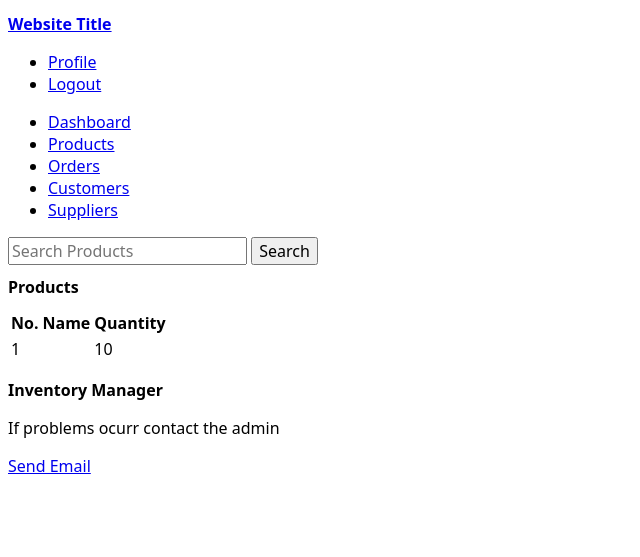
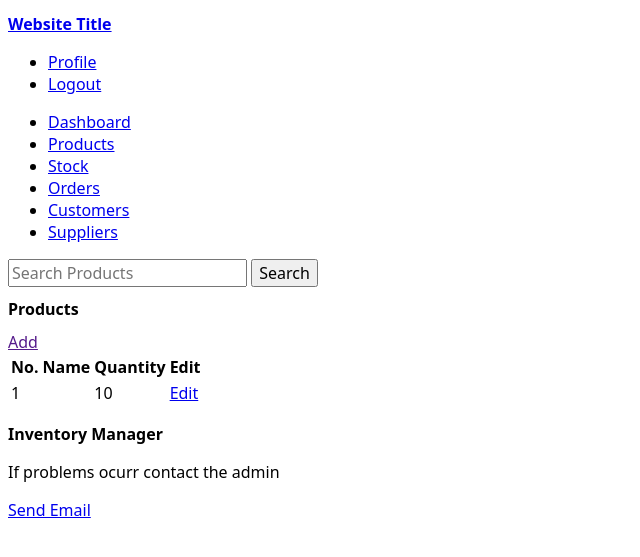
Before and after one commit to smoke1235/Inventory-Managemant-System, a PHP site: page /products.php in a window 1280 px wide. Shown: the top 557 px of the page, without its empty margins (0-640 px from the left). Run offline with PHP 8.4, Linux system fonts and the light colour scheme; the visitor is signed in with stand-in values (Sample User, id 1); tables that the repository leaves empty or names only in its code hold one stand-in row (values such as "Sample post"); data that the repository does not hold is empty; style sheets or scripts are compiled from the project's sources.

Commit message:
updated nav

```diff
--- a/home.php
+++ b/home.php
@@ -30,6 +30,7 @@
             <ul>
                 <li><a href="home.php">Dashboard</a></li>
                 <li><a href="products.php">Products</a></li>
+                <li><a href="stock.php">Stock</a></li>
                 <li><a href="orders.php">Orders</a></li>
                 <li><a href="customers.php">Customers</a></li>
                 <li><a href="suppliers.php">Suppliers</a></li>
--- a/products.php
+++ b/products.php
@@ -20,6 +20,10 @@
 
 $sql = " SELECT * FROM products ";
 $result = $con->query($sql);
+
+if (!$result) {
+    die("Invalid quary: " . $con->error);
+}
 $con->close();
 ?>
 
@@ -44,6 +48,7 @@
             <ul>
                 <li><a href="home.php">Dashboard</a></li>
                 <li><a href="products.php">Products</a></li>
+                <li><a href="stock.php">Stock</a></li>
                 <li><a href="orders.php">Orders</a></li>
                 <li><a href="customers.php">Customers</a></li>
                 <li><a href="suppliers.php">Suppliers</a></li>
@@ -55,11 +60,13 @@
         </div>
         <div class="product-list">
             <h1>Products</h1>
+            <a href="">Add</a>
             <table>
                 <tr>
                     <th>No.</th>
                     <th>Name</th>
                     <th>Quantity</th>
+                    <th>Edit</th>
                 </tr>
                 <?php while($rows = $result->fetch_assoc() )
                     {
@@ -68,6 +75,9 @@
                     <td><?php echo $rows['id'];?></td>
                     <td><?php echo $rows['productName'];?></td>
                     <td><?php echo $rows['quantity'];?></td>
+                    <td>
+                        <a href="edit_product.php">Edit</a>
+                    </td>
                 </tr>
                 <?php } ?>
             </table>
@@ -77,4 +87,5 @@
             <p>If problems ocurr contact the admin</p>
             <a href="mailto:email@example.com">Send Email</a>
         </footer>
+    </body>
 </html>
--- a/profile.php
+++ b/profile.php
@@ -47,6 +47,7 @@
             <ul>
                 <li><a href="home.php">Dashboard</a></li>
                 <li><a href="products.php">Products</a></li>
+                <li><a href="stock.php">Stock</a></li>
                 <li><a href="orders.php">Orders</a></li>
                 <li><a href="customers.php">Customers</a></li>
                 <li><a href="suppliers.php">Suppliers</a></li>
```
Also changed, not shown: stock.php (added).
